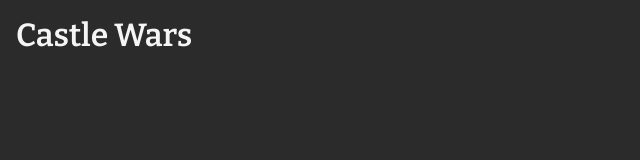
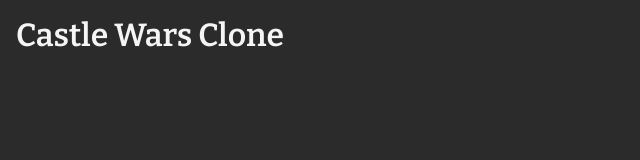
Before and after one commit to DanForder/castle-wars, a React (Create React App) app: page /castle-wars/home in a window 1280 px wide. Shown: the top 160 px of the page, without its empty margins (0-640 px from the left). Built offline with nearby package versions, Linux system fonts and the light colour scheme.

Commit message:
Arbitrary change

```diff
--- a/src/pages/Home/Home.tsx
+++ b/src/pages/Home/Home.tsx
@@ -3,7 +3,7 @@
 export const Home = () => {
   return (
     <Layout>
-      <h1>Castle Wars</h1>
+      <h1>Castle Wars Clone</h1>
     </Layout>
   );
 };
```
